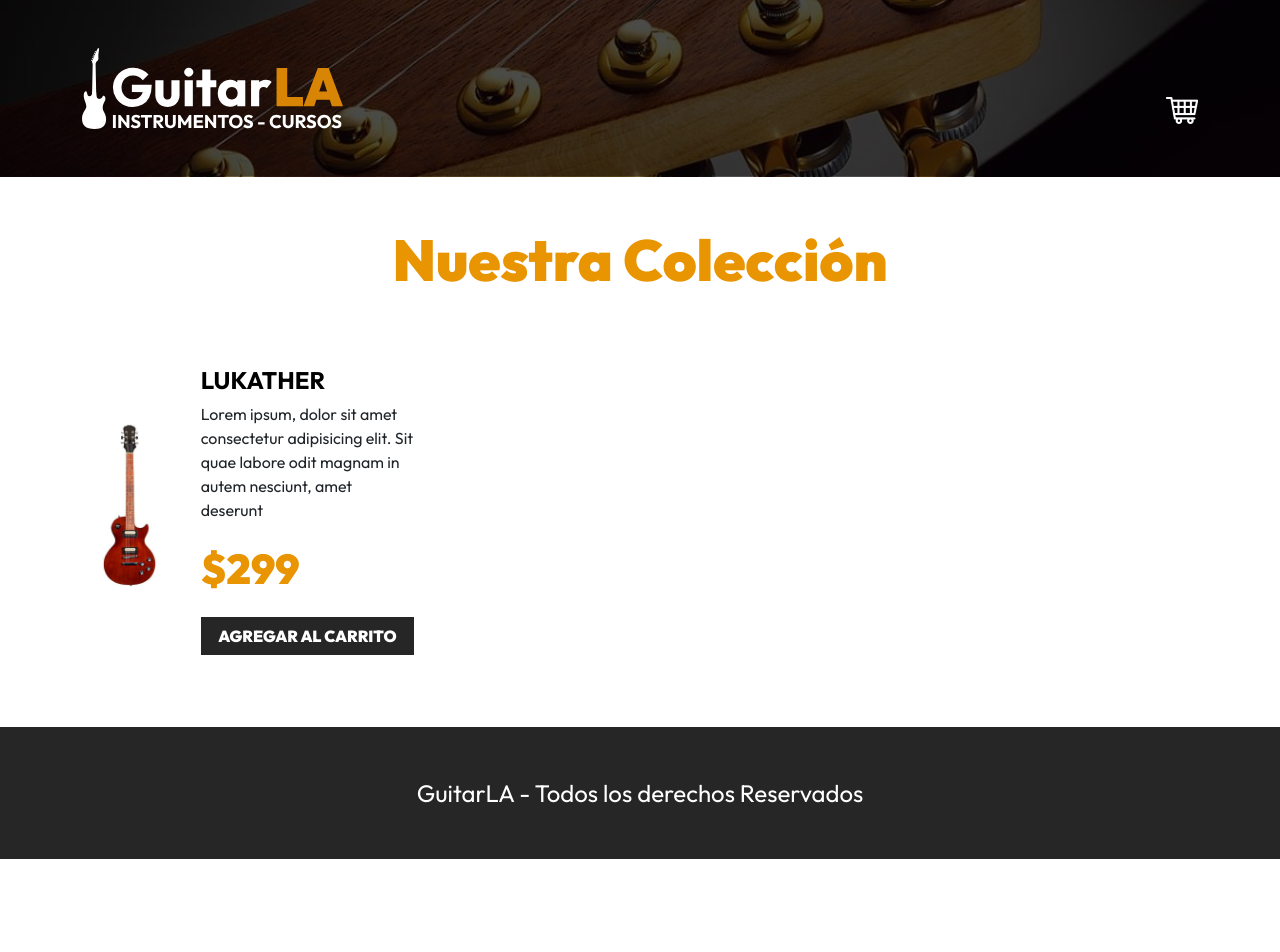
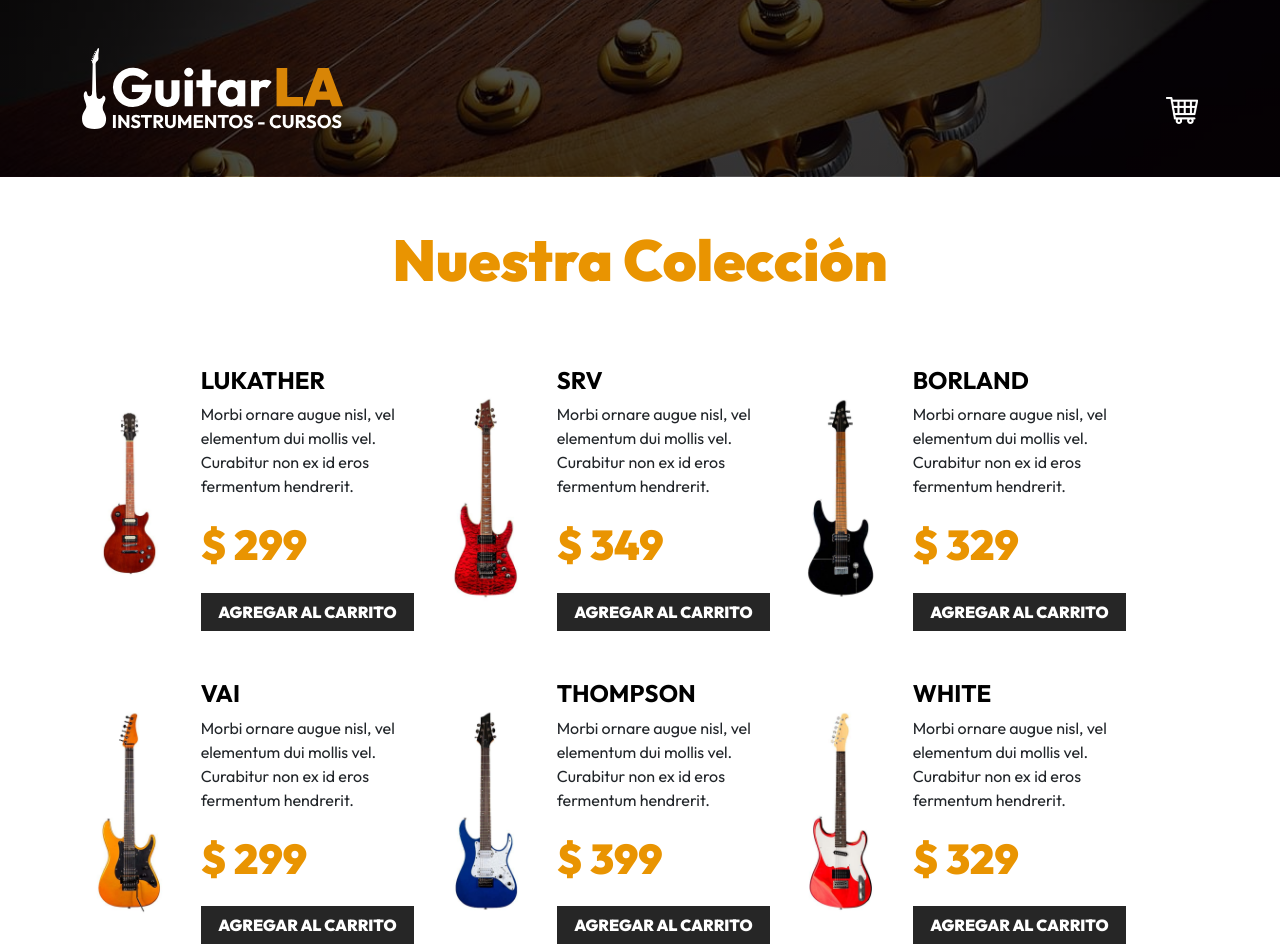
Before and after one commit to FrancoSilva77/carrito-js-ts, a React (Vite) app: page / in a window 1280 px wide. Shown: the top 952 px of the page. Before the commit the page ends 859 px from the top, so only its background shows below. Built offline with nearby package versions, Linux system fonts and the light colour scheme.

Commit message:
feat(Guitar Props)

```diff
--- a/src/App.jsx
+++ b/src/App.jsx
@@ -1,7 +1,13 @@
+import { useState } from 'react';
 import Header from './components/Header';
 import Guitar from './components/Guitar';
+import { db } from './data/db';
 
 function App() {
+
+  const [data, setData] = useState(db)
+
+  console.log(data);
 
   return (
     <>
@@ -11,7 +17,12 @@
         <h2 className="text-center">Nuestra Colección</h2>
 
         <div className="row mt-5">
-          <Guitar />
+          {data.map((guitar) => (
+            <Guitar
+              key={guitar.id}
+              guitar={guitar}
+            />
+          ))}
         </div>
       </main>
 
--- a/src/components/Guitar.jsx
+++ b/src/components/Guitar.jsx
@@ -1,15 +1,15 @@
+export default function Guitar({ guitar }) {
 
-
-export default function Guitar() {
+  const { id, name, image, description, price } = guitar
   return (
     <div className="col-md-6 col-lg-4 my-4 row align-items-center">
       <div className="col-4">
-        <img className="img-fluid" src="./public/img/guitarra_01.jpg" alt="imagen guitarra" />
+        <img className="img-fluid" src={`/img/${image}.jpg`} alt="imagen guitarra" />
       </div>
       <div className="col-8">
-        <h3 className="text-black fs-4 fw-bold text-uppercase">Lukather</h3>
-        <p>Lorem ipsum, dolor sit amet consectetur adipisicing elit. Sit quae labore odit magnam in autem nesciunt, amet deserunt</p>
-        <p className="fw-black text-primary fs-3">$299</p>
+        <h3 className="text-black fs-4 fw-bold text-uppercase">{name}</h3>
+        <p>{description}</p>
+        <p className="fw-black text-primary fs-3">$ {price}</p>
         <button
           type="button"
           className="btn btn-dark w-100"
--- a/src/components/Header.jsx
+++ b/src/components/Header.jsx
@@ -1,6 +1,5 @@
 
 const Header = () => {
-  const total = 100
 
   return (
     <header className="py-5 header">
--- /dev/null
+++ b/src/data/db.js
@@ -0,0 +1,98 @@
+export const db = [
+  {
+    id: 1,
+    name: 'Lukather',
+    image: 'guitarra_01',
+    description:
+      'Morbi ornare augue nisl, vel elementum dui mollis vel. Curabitur non ex id eros fermentum hendrerit.',
+    price: 299,
+  },
+  {
+    id: 2,
+    name: 'SRV',
+    image: 'guitarra_02',
+    description:
+      'Morbi ornare augue nisl, vel elementum dui mollis vel. Curabitur non ex id eros fermentum hendrerit.',
+    price: 349,
+  },
+  {
+    id: 3,
+    name: 'Borland',
+    image: 'guitarra_03',
+    description:
+      'Morbi ornare augue nisl, vel elementum dui mollis vel. Curabitur non ex id eros fermentum hendrerit.',
+    price: 329,
+  },
+  {
+    id: 4,
+    name: 'VAI',
+    image: 'guitarra_04',
+    description:
+      'Morbi ornare augue nisl, vel elementum dui mollis vel. Curabitur non ex id eros fermentum hendrerit.',
+    price: 299,
+  },
+  {
+    id: 5,
+    name: 'Thompson',
+    image: 'guitarra_05',
+    description:
+      'Morbi ornare augue nisl, vel elementum dui mollis vel. Curabitur non ex id eros fermentum hendrerit.',
+    price: 399,
+  },
+  {
+    id: 6,
+    name: 'White',
+    image: 'guitarra_06',
+    description:
+      'Morbi ornare augue nisl, vel elementum dui mollis vel. Curabitur non ex id eros fermentum hendrerit.',
+    price: 329,
+  },
+  {
+    id: 7,
+    name: 'Cobain',
+    image: 'guitarra_07',
+    description:
+      'Morbi ornare augue nisl, vel elementum dui mollis vel. Curabitur non ex id eros fermentum hendrerit.',
+    price: 349,
+  },
+  {
+    id: 8,
+    name: 'Dale',
+    image: 'guitarra_08',
+    description:
+      'Morbi ornare augue nisl, vel elementum dui mollis vel. Curabitur non ex id eros fermentum hendrerit.',
+    price: 379,
+  },
+  {
+    id: 9,
+    name: 'Krieger',
+    image: 'guitarra_09',
+    description:
+      'Morbi ornare augue nisl, vel elementum dui mollis vel. Curabitur non ex id eros fermentum hendrerit.',
+    price: 289,
+  },
+  {
+    id: 10,
+    name: 'Campbell',
+    image: 'guitarra_10',
+    description:
+      'Morbi ornare augue nisl, vel elementum dui mollis vel. Curabitur non ex id eros fermentum hendrerit.',
+    price: 349,
+  },
+  {
+    id: 11,
+    name: 'Reed',
+    image: 'guitarra_11',
+    description:
+      'Morbi ornare augue nisl, vel elementum dui mollis vel. Curabitur non ex id eros fermentum hendrerit.',
+    price: 399,
+  },
+  {
+    id: 12,
+    name: 'Hazel',
+    image: 'guitarra_12',
+    description:
+      'Morbi ornare augue nisl, vel elementum dui mollis vel. Curabitur non ex id eros fermentum hendrerit.',
+    price: 379,
+  },
+];
```
